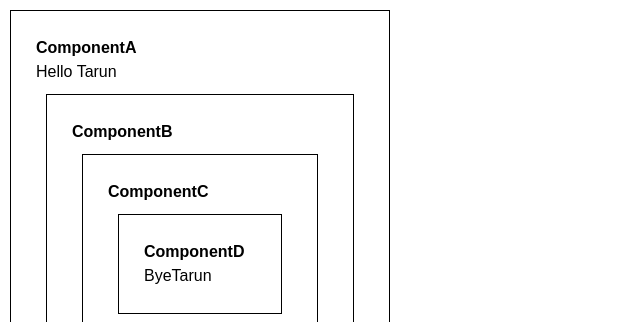
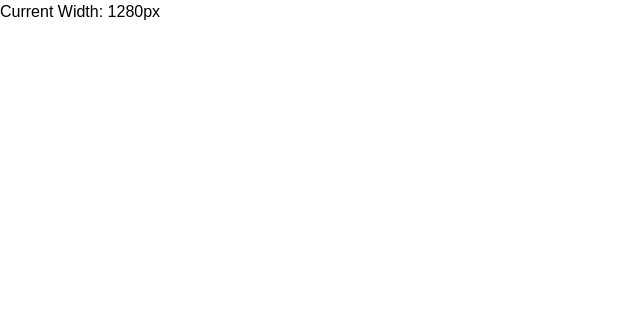
Before and after one commit to tarunmedisetti13/map_functions, a React (Vite) app: page / in a window 1280 px wide. Shown: the top 322 px of the page, without its empty margins (0-640 px from the left). Built offline with nearby package versions, Linux system fonts and the light colour scheme.

Commit message:
worked on custom hook

```diff
--- a/src/App.jsx
+++ b/src/App.jsx
@@ -1,24 +1,11 @@
 import React from 'react'
 import Form from './Form'
-import Crender from './components.jsx/Crender'
-import Lists from './components.jsx/Lists'
 import { useState } from 'react'
-import ComponentA from './components.jsx/ComponentA'
-import ComponentB from './components.jsx/ComponentB'
-import ComponentC from './components.jsx/ComponentC'
-import ComponentD from './components.jsx/ComponentD'
+import ComponentB from './components/ComponentB'
 const App = () => {
   const [isLoggedIn, setIsLoggedIn] = useState('false');
   return (
-    <div>
-      <ComponentA>
-        <ComponentB>
-          <ComponentC>
-            <ComponentD />
-          </ComponentC>
-        </ComponentB>
-      </ComponentA>
-    </div>
+    <ComponentB />
   )
 }
 
--- a/src/components.jsx/ComponentA.jsx
+++ /dev/null
@@ -1,22 +0,0 @@
-import React, { useState } from 'react'
-import ComponentB from './ComponentB'
-import { createContext } from 'react'
-export const myContext = createContext();
-const ComponentA = () => {
-
-    const [user, setUser] = useState('Tarun');
-    return (
-        <div className='box'>
-
-
-            <myContext.Provider value={user}>
-                <h1 className='font-semibold'>ComponentA</h1>
-                Hello {user}
-                <ComponentB user={user} />
-            </myContext.Provider>
-
-        </div>
-    )
-}
-
-export default ComponentA
--- a/src/components.jsx/ComponentB.jsx
+++ /dev/null
@@ -1,12 +0,0 @@
-import React from 'react'
-import ComponentC from './ComponentC'
-const ComponentB = () => {
-    return (
-        <div className='box'>
-            <h2 className='font-semibold'>ComponentB</h2>
-            <ComponentC />
-        </div>
-    )
-}
-
-export default ComponentB
--- a/src/components.jsx/ComponentC.jsx
+++ /dev/null
@@ -1,12 +0,0 @@
-import React from 'react'
-import ComponentD from './ComponentD'
-const ComponentC = () => {
-    return (
-        <div className='box'>
-            <h2 className='font-semibold'>ComponentC</h2>
-            <ComponentD />
-        </div>
-    )
-}
-
-export default ComponentC
--- a/src/components.jsx/ComponentD.jsx
+++ /dev/null
@@ -1,14 +0,0 @@
-import { useContext } from "react"
-import React from 'react'
-import { myContext } from './ComponentA';
-const ComponentD = () => {
-    const value = useContext(myContext);
-    return (
-        <div className='box'>
-            <h1 className="font-semibold">ComponentD</h1>
-            Bye{value}
-        </div>
-    )
-}
-
-export default ComponentD
--- a/src/components.jsx/Crender.jsx
+++ /dev/null
@@ -1,21 +0,0 @@
-import React from 'react';
-
-function Crender({ isLoggedIn, setIsLoggedIn }) {
-    const toggleLogin = () => {
-        setIsLoggedIn(prev => !prev); // Toggle true/false
-    };
-
-    return (
-        <div className='text-center'>
-            <h2>{isLoggedIn ? 'You are logged in ✅' : 'Please log in ❌'}</h2>
-            <button
-                className='bg-blue-500 text-white px-4 py-2 rounded mt-4'
-                onClick={toggleLogin}
-            >
-                Toggle Login
-            </button>
-        </div>
-    );
-}
-
-export default Crender;
--- /dev/null
+++ b/src/components/ComponentA.jsx
@@ -0,0 +1,16 @@
+import { useState, useEffect } from 'react';
+
+function useWindowWidth() {
+    const [width, setWidth] = useState(window.innerWidth);
+
+    useEffect(() => {
+        const handleResize = () => setWidth(window.innerWidth);
+
+        window.addEventListener('resize', handleResize);
+        return () => window.removeEventListener('resize', handleResize);
+    }, []);
+
+    return width;
+}
+
+export default useWindowWidth;
--- /dev/null
+++ b/src/components/ComponentB.jsx
@@ -0,0 +1,8 @@
+import React from 'react';
+import useWindowWidth from './ComponentA';
+
+const MyComponent = () => {
+    const width = useWindowWidth();
+    return <div>Current Width: {width}px</div>;
+};
+export default MyComponent;
--- a/src/components.jsx/Lists.jsx
+++ b/src/components/Lists.jsx
@@ -10,7 +10,7 @@ const Lists = () => {
         <div>
             <ul className='grid place-items-center'>
                 {list.map((l, index) => (
-                    <li key={l.id}>{l.name} student: <span className='font-semibold'>{String(l.student)}</span></li>
+                    <li key={l.id}>{l.name}  student: <span className='font-semibold'>{String(l.student)}</span></li>
                 ))}
             </ul>
         </div>
--- a/src/main.jsx
+++ b/src/main.jsx
@@ -4,6 +4,7 @@ import './index.css'
 import App from './App.jsx'
 import { BrowserRouter } from 'react-router-dom'
 createRoot(document.getElementById('root')).render(
-  <BrowserRouter><App />
+  <BrowserRouter>
+  <App />
   </BrowserRouter>
 )
```
